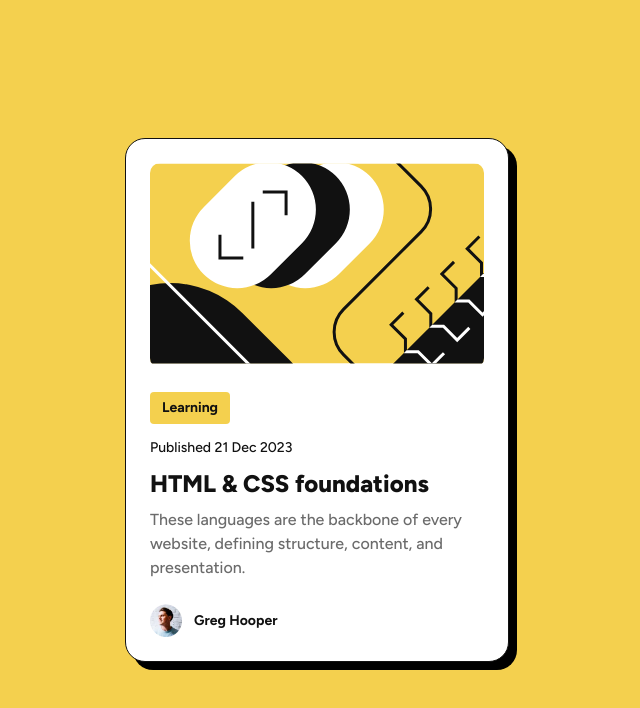
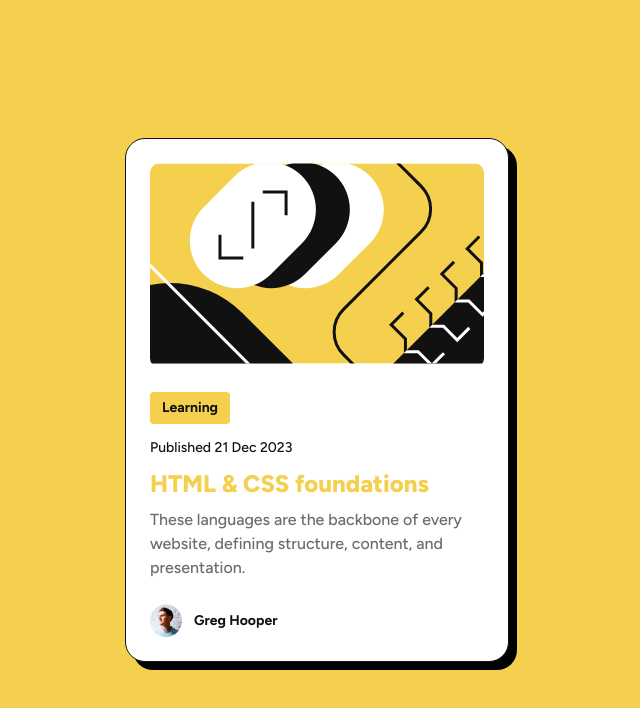
Before and after one commit to NoonPanirSabzi/blog-preview-card, a plain HTML site: page index.html in a window 1280 px wide. In both pictures the pointer is over the element "HTML & CSS foundations". Shown: the whole page, without its empty margins (323-963 px from the left). Drawn offline with Linux system fonts and the light colour scheme.

Commit message:
Add hover effect to card title

```diff
--- a/style.css
+++ b/style.css
@@ -73,6 +73,7 @@ body {
 .figtree-title {
   font-size: clamp(1.25rem, 5.3vw, var(--text-preset-1-size));
   font-weight: var(--text-weight-extra-bold);
+  transition: color 0.3s ease-in-out;
 }
 
 .figtree-description {
@@ -103,3 +104,7 @@ body {
 .blog-card__author img {
   width: 32px;
 }
+
+.figtree-title:hover {
+  color: var(--yellow);
+}
```
